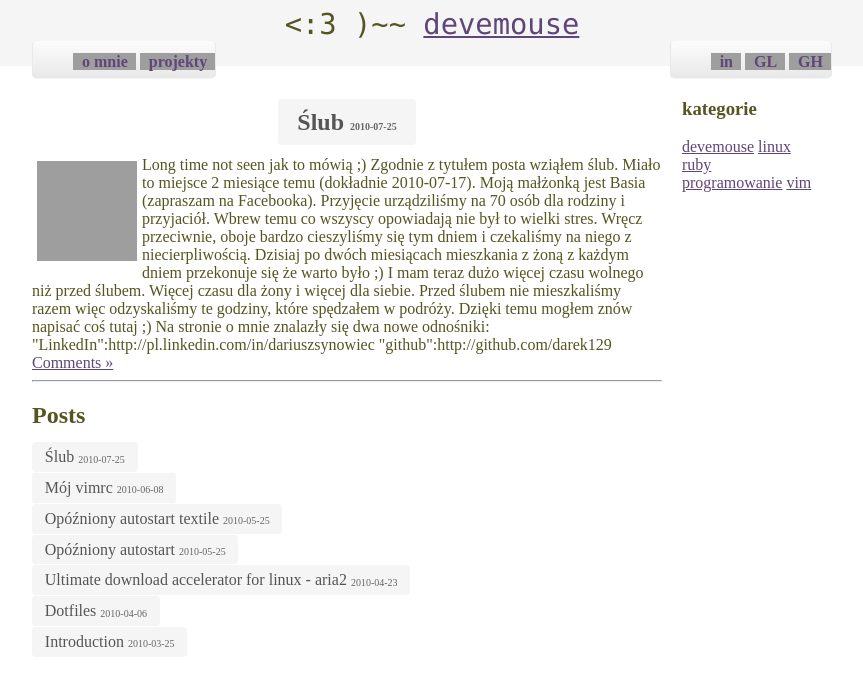
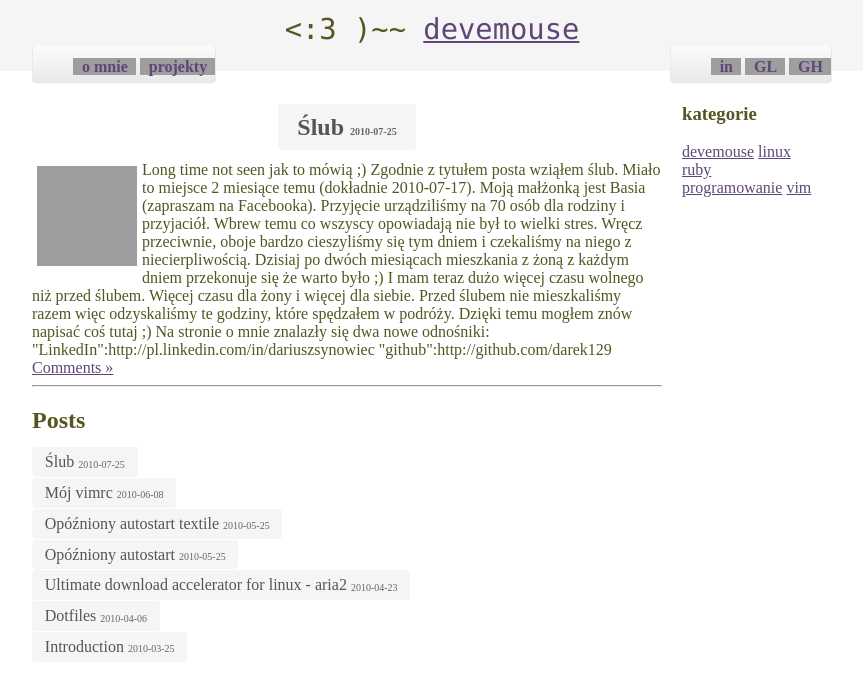
Before and after one commit to devemouse/devemouse.github.com, a Jekyll site: the page built from index.html, in a window 1280 px wide. Shown: the top 691 px of the page, without its empty margins (218-1081 px from the left). Built offline with Jekyll 4.4.1, drawn with Linux system fonts in a browser that asks for light colours; Markdown is read by kramdown in place of the engine named in the settings; grey boxes are pictures that could not be loaded.

Commit message:
updated css

```diff
--- a/_layouts/base.html
+++ b/_layouts/base.html
@@ -19,7 +19,7 @@
             </div>
             <div class="nav-right">
                <ul>
-                  <li><a href="http://www.linkedin.com/">in</a></li>
+                  <li><a href="http://pl.linkedin.com/in/dariuszsynowiec">in</a></li>
                   <li><a href="http://www.goldenline.pl/dariusz-synowiec2">GL</a></li>
                   <li><a href="https://github.com/devemouse">GH</a></li>
                </ul>
--- a/css/default.css
+++ b/css/default.css
@@ -3,14 +3,6 @@
    margin-left:auto;
    margin-right:auto;
    background: white;
-}
-
-
-div.header div.title {
-   text-align:center;
-   vertical-align:center;
-   font-family:"Lucida Console", Monaco, monospace;
-   font-size:180%;
 }
 
 div.header {
@@ -19,7 +11,7 @@
    line-height:200%;
    text-shadow:grey;
    color:#555522;
-   padding: 10px 10px 0px 10px;
+   padding: 15px 10px 0px 10px;
    background: #F5F5F5;
    margin-top: -10px;
 
@@ -28,6 +20,13 @@
    border-bottom-color: #F5F5F5;
    border-bottom-style: solid;
    border-bottom-width: 1px;
+}
+
+div.header div.title {
+   text-align:center;
+   vertical-align:center;
+   font-family:"Lucida Console", Monaco, monospace;
+   font-size:180%;
 }
 
 img.alignleft
```
